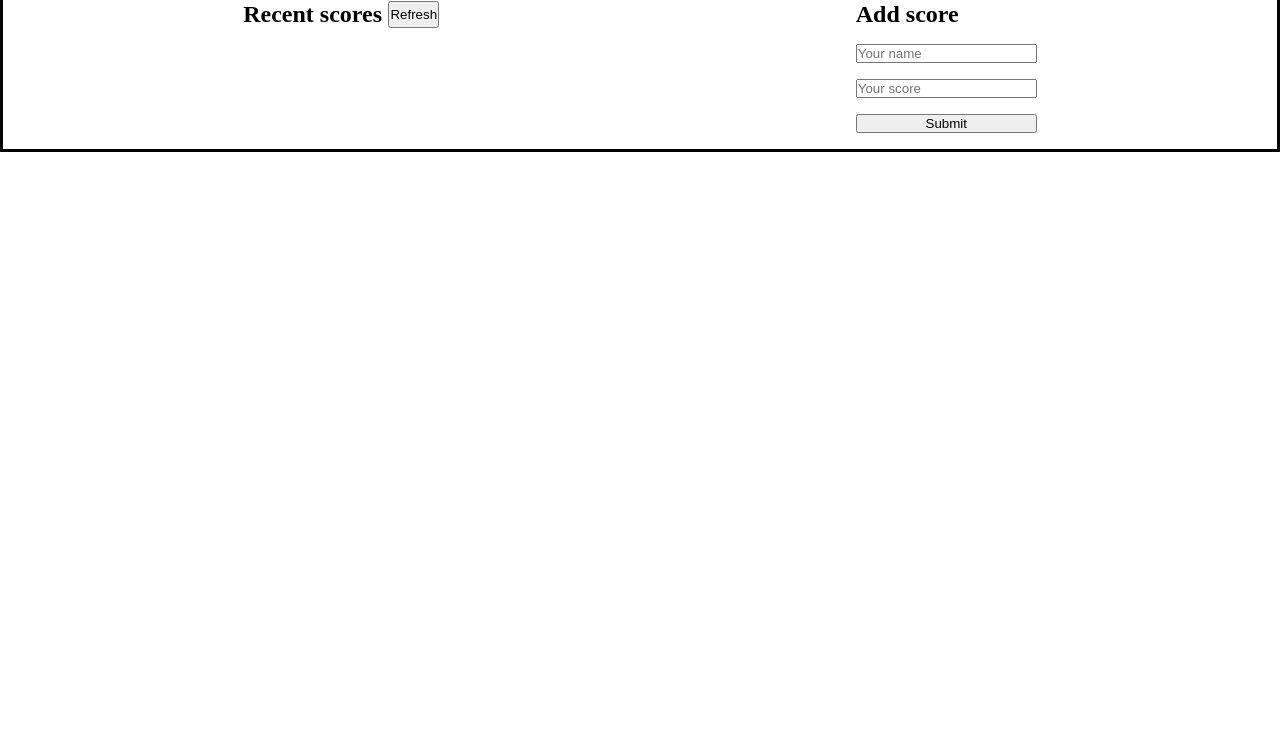
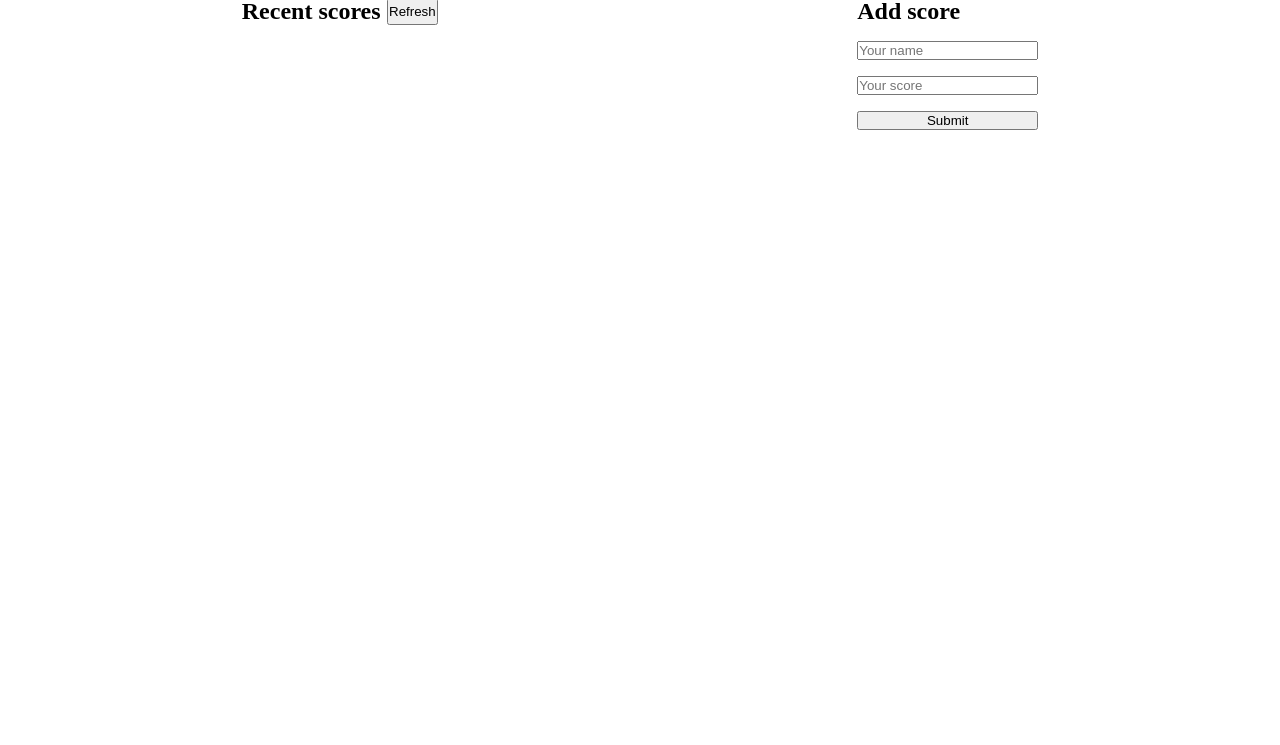
Before and after one commit to Movgto/leaderboard, a website built with webpack: page src/template.html in a window 1280 px wide. Shown: the part 55-800 px from the top of the page. Built offline with nearby package versions, Linux system fonts and the light colour scheme; no server answers.

Commit message:
Update styles remove border

```diff
--- a/src/stylesheets/style.scss
+++ b/src/stylesheets/style.scss
@@ -9,7 +9,6 @@
 }
 
 body {
-  border: solid black;
   display: flex;
   flex-direction: column;
   align-items: center;
```
